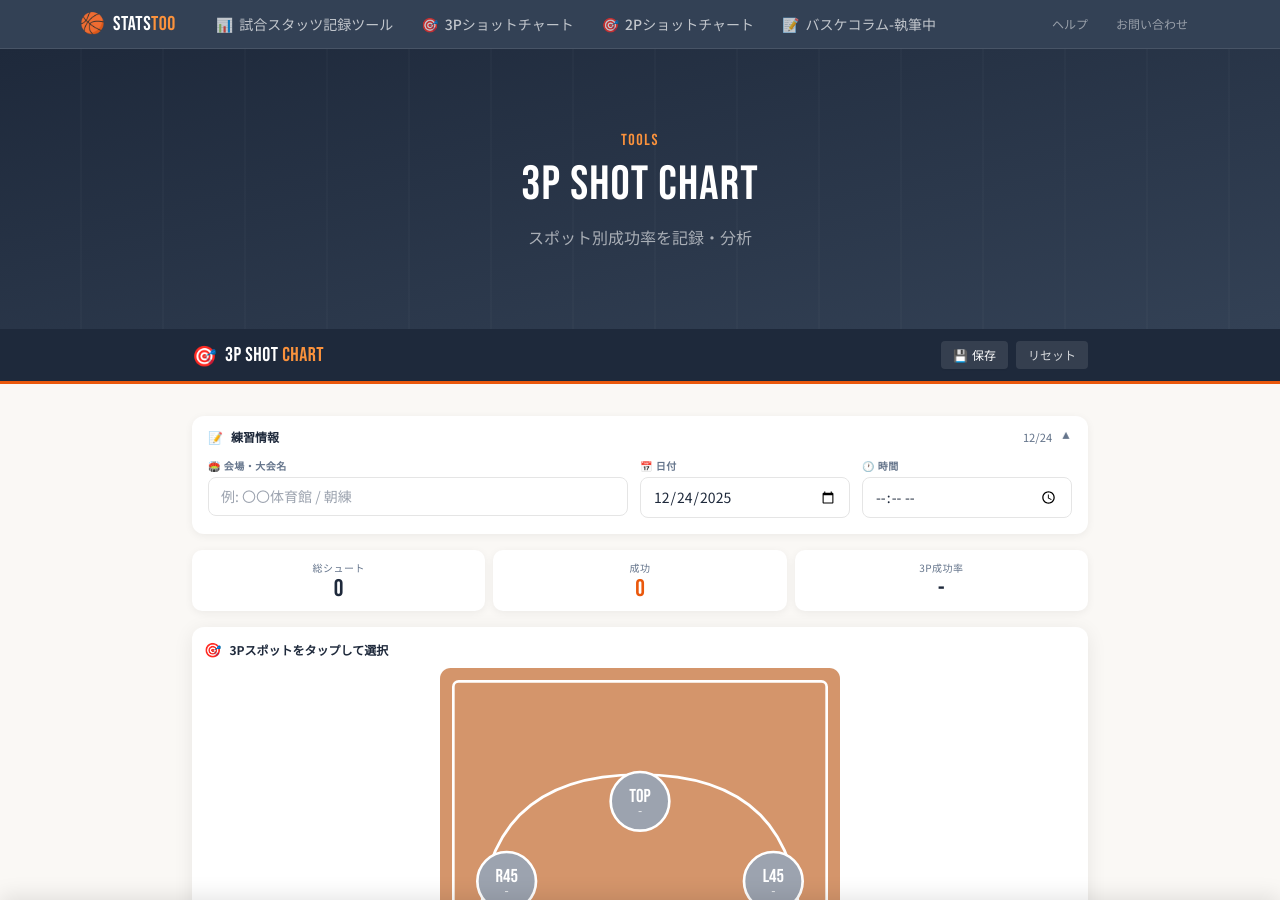
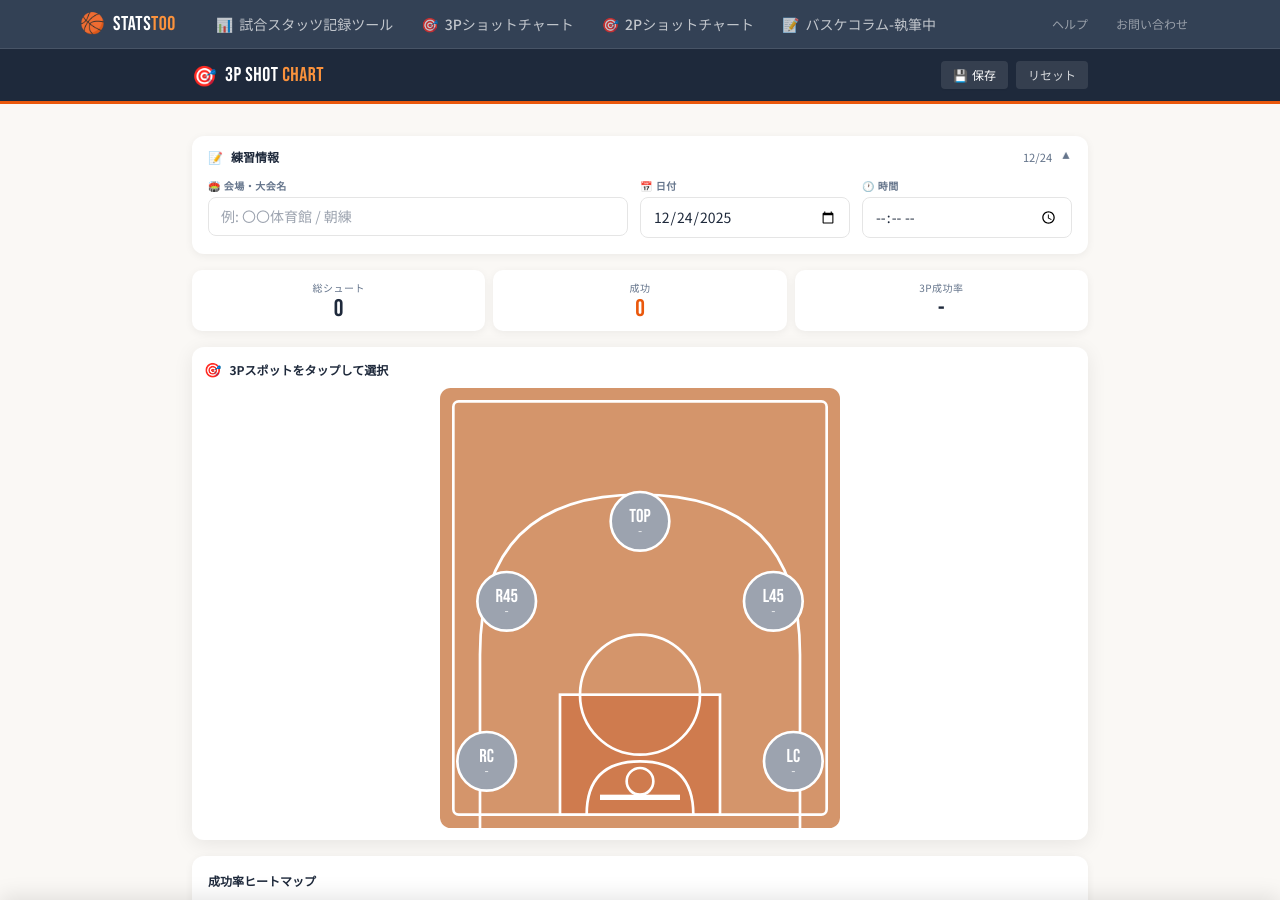
Before and after one commit to BSK-Ryo/statstoo, a Jekyll site: the page built from tools/3point-shot-chart/index.html, in a window 1280 px wide and 900 px high. Built offline with Jekyll 4.4.1, drawn with Linux system fonts in a browser that asks for light colours; nearby versions of some CDN libraries.

Commit message:
Update index.html

```diff
--- a/tools/3point-shot-chart/index.html
+++ b/tools/3point-shot-chart/index.html
@@ -2,9 +2,6 @@
 layout: default
 title: 3Pシュートチャート
 description: 3Pシュートのスポット別成功率を記録・分析。個人練習の効率アップに。
-page_label: TOOLS
-page_title: 3P SHOT CHART
-page_subtitle: スポット別成功率を記録・分析
 ---
 
 <style>
```
